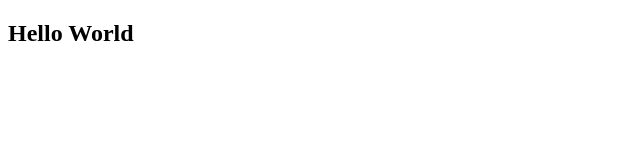
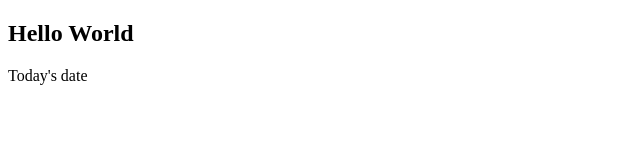
Before and after one commit to micah-rose/js-thirty, a plain HTML site: page index.html in a window 1280 px wide. Shown: the full height of the page, 0-640 px from the left. Drawn offline with Linux system fonts and the light colour scheme.

Commit message:
Added a paragraph tag on index.html with an id of 'hw-date'.

```diff
--- a/index.html
+++ b/index.html
@@ -5,6 +5,7 @@
   </head>
   <body>
     <h2 id="hw-main">Heading</h2>
+    <p id="hw-date">Today's date</p>
     <script src="main.js"></script>
   </body>
 </html>
```
